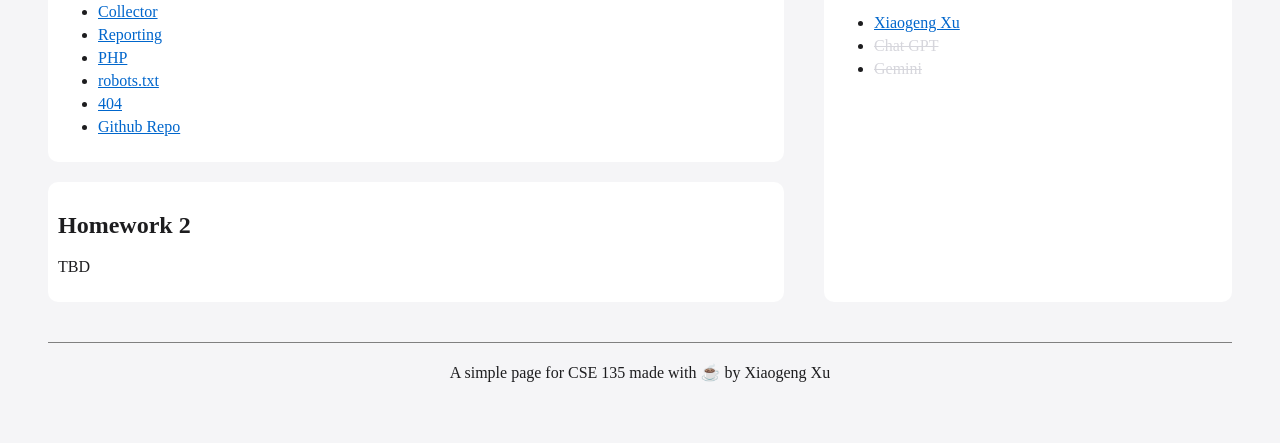
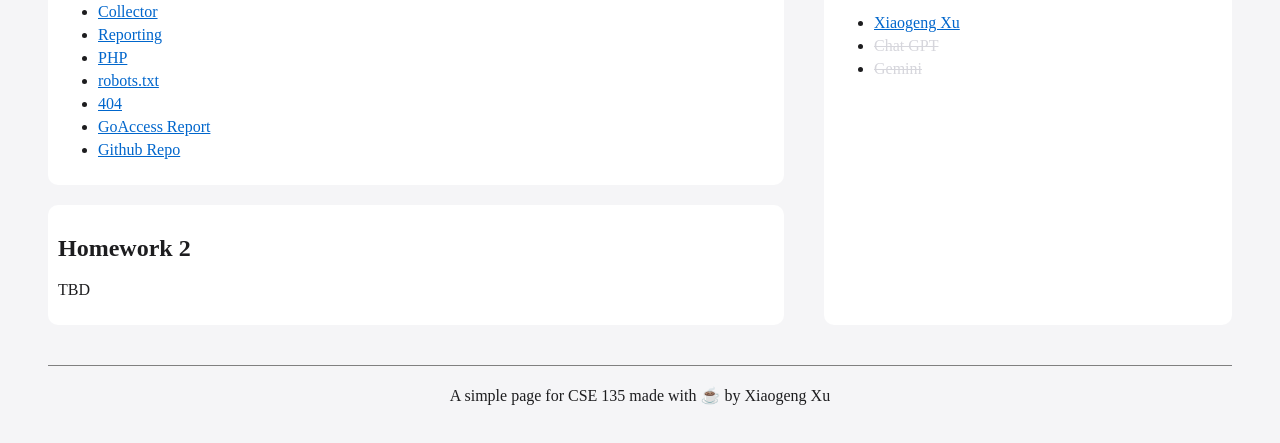
Before and after one commit to OctFog/CSE-135-1deca.de, a plain HTML site: page index.html in a window 1280 px wide. Shown: the part 265-708 px from the top of the page. Drawn offline with Linux system fonts and the light colour scheme.

Commit message:
update index, fix icon

```diff
--- a/index.html
+++ b/index.html
@@ -86,6 +86,7 @@
             <li><a href="https://1deca.de/hello.php">PHP</a></li>
             <li><a href="https://www.1deca.de/robots.txt">robots.txt</a></li>
             <li><a href="https://www.1deca.de/404">404</a></li>
+            <li><a href="https://1deca.de/report.html">GoAccess Report</a></li>
             <li><a href="https://github.com/OctFog/CSE-135-1deca.de">Github Repo</a></li>
           </ul>
         </section>
```
Also changed, not shown: members/xiaogengxu.html (+1 -1 lines).
